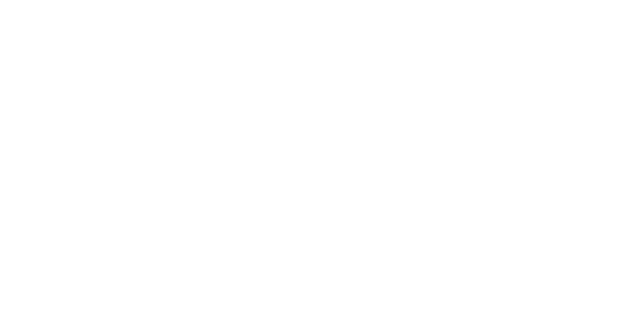
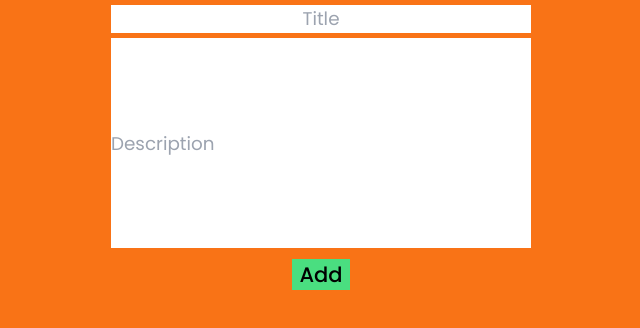
Before and after one commit to ShleeRE/Idunno, a React (Create React App) app: page /Add in a window 1280 px wide. Before the commit this address had no page. Shown: the top 328 px of the page, without its empty margins (319-959 px from the left). Built offline with nearby package versions, Linux system fonts and the light colour scheme.

Commit message:
added new post button & background height fix

```diff
--- a/src/App.jsx
+++ b/src/App.jsx
@@ -3,14 +3,16 @@
 import React from "react"
 import { Routes, Route } from "react-router-dom"
 import Homeboard from "./Components/Homeboard/Homeboard";
+import AddPage from "./Components/AddPage/AddPage";
 
 
 function App() {
   return (
-    <div className="w-full h-full">
+    <div className="w-screen h-screen bg-orange-500">
       <Routes>
         <Route path="/Idunno" element={<LoginPage/>}/>
         <Route path="/Homeboard" element={<Homeboard/>}/>
+        <Route path="/Add" element={<AddPage/>}/>
       </Routes>
 
     </div>
--- /dev/null
+++ b/src/Components/AddPage/AddPage.jsx
@@ -0,0 +1,31 @@
+import React from "react"
+import { useNavigate } from "react-router-dom"
+
+export default function AddPage(){
+
+    const [postData, setPostData] = React.useState({title : "", description : ""})
+    const navigate = useNavigate()
+
+    function handleSubmit(event){
+        event.preventDefault()
+    }
+
+    function handleChange(event){
+        setPostData(prevData => {
+            let old = {...prevData, [event.target.name] : event.target.value}
+            return old
+        })
+    }
+
+    return (
+        <div className="absolute flex flex-col my-1">
+            <form className="flex flex-col items-center justify-items-center w-screen gap-1" onSubmit={handleSubmit}>
+                <input type="text" placeholder="Title" onChange={handleChange}
+                 value={postData.title} name="title" className="text-sm text-center w-56 tablet:w-72 laptop:w-80"></input>
+                <input type="text" placeholder="Description" onChange={handleChange} value={postData.description}
+                 name="description" className="text-sm w-56 h-24 tablet:w-72 tablet:h-32 laptop:w-80 laptop:h-40"></input>
+                <button className="bg-green-400 my-1 px-1.5 hover:bg-gray-500 font-medium phone:text-sm laptop:text-base">Add</button>
+            </form>
+        </div>
+    )
+}
--- a/src/Components/Homeboard/ExpPost.jsx
+++ b/src/Components/Homeboard/ExpPost.jsx
@@ -19,7 +19,7 @@
     }
 
     return(
-        <article className="text-white border mb-10 w-44 m-auto">
+        <article className="text-white border mb-10 w-44 m-auto mt-1">
             <section className="flex flex-row gap-5">
                 <p>{props.title}</p>
                 <p className=" text-xs">{props.date}</p>
--- a/src/Components/Homeboard/HBSidebar.jsx
+++ b/src/Components/Homeboard/HBSidebar.jsx
@@ -2,15 +2,25 @@
 import profile from "../../Assets/profile.png"
 import messages from "../../Assets/messages.png"
 import board from "../../Assets/board.png"
+import plus from "../../Assets/plus.png"
 import SidebarItem from "./SidebarItem";
+import { useNavigate } from "react-router-dom";
 
 
 export default function HBSidebar(){
+
+    const navigate = useNavigate()
+
+    function handleAdd(){
+        navigate("/Add")
+    }
+
     return(
         <nav className="fixed top-2 left-0 flex flex-col">
             <SidebarItem text="Board" img={board}/>
             <SidebarItem text="Profile" img={profile}/>
             <SidebarItem text="Messages" img={messages}/>
+            <SidebarItem text="Add new" img={plus} handleClick={handleAdd}/>
         </nav>
     )
 }
--- a/src/Components/Homeboard/Homeboard.jsx
+++ b/src/Components/Homeboard/Homeboard.jsx
@@ -9,7 +9,7 @@
     React.useEffect(()=>{
 
         async function fetchData(){
-            const response =  await fetch("https://localhost:7190/api/Posts").then(res => {
+            const response = await fetch("https://localhost:7190/api/Posts").then(res => {
                 if(!res.ok){
                     throw new Error(res.status)
                 }else{
@@ -27,7 +27,7 @@
 
     console.log(posts)
     return(
-        <div className="w-screen h-full bg-orange-400">
+        <div className="w-screen h-full overflow-y-auto">
             <HBSidebar/>
             <main className="m-auto flex flex-col w-100 h-100">
                 {expPosts.length > 0 ? expPosts : null } {/*to do: no posts component*/}
--- a/src/Components/Homeboard/SidebarItem.jsx
+++ b/src/Components/Homeboard/SidebarItem.jsx
@@ -3,7 +3,7 @@
 export default function SidebarItem(props){
     return(
         <section className="flex flex-row gap-1 mx-1">
-            <img src={props.img} alt={`${props.text}`} className="w-8"/>
+            <img src={props.img} alt={`${props.text}`} className="w-8" onClick={props.handleClick}/>
             <p className="hidden text-white tablet:inline-block self-center text-xxs font-normal laptop:text-xs">{props.text}</p>
         </section>
     )
--- a/tailwind.config.js
+++ b/tailwind.config.js
@@ -1,4 +1,7 @@
 /** @type {import('tailwindcss').Config} */
+
+const plugin = require('tailwindcss/plugin')
+
 module.exports = {
   content: [
     "./src/**/*.{js,jsx,ts,tsx}",
@@ -26,5 +29,18 @@
       }
     },
   },
-  plugins: [],
+  plugins: [plugin(function({ addUtilities, addComponents, e, prefix, config }) {
+    const newUtilities = {
+      '.horizontal-tb': {
+        writingMode: 'horizontal-tb',
+      },
+      '.vertical-rl': {
+        writingMode: 'vertical-rl'
+      },
+      '.vertical-lr': {
+        writingMode: 'vertical-lr'
+      }
+    }
+    addUtilities(newUtilities)
+  })],
 }
```
Also changed, not shown: src/Assets/plus.png (added).
